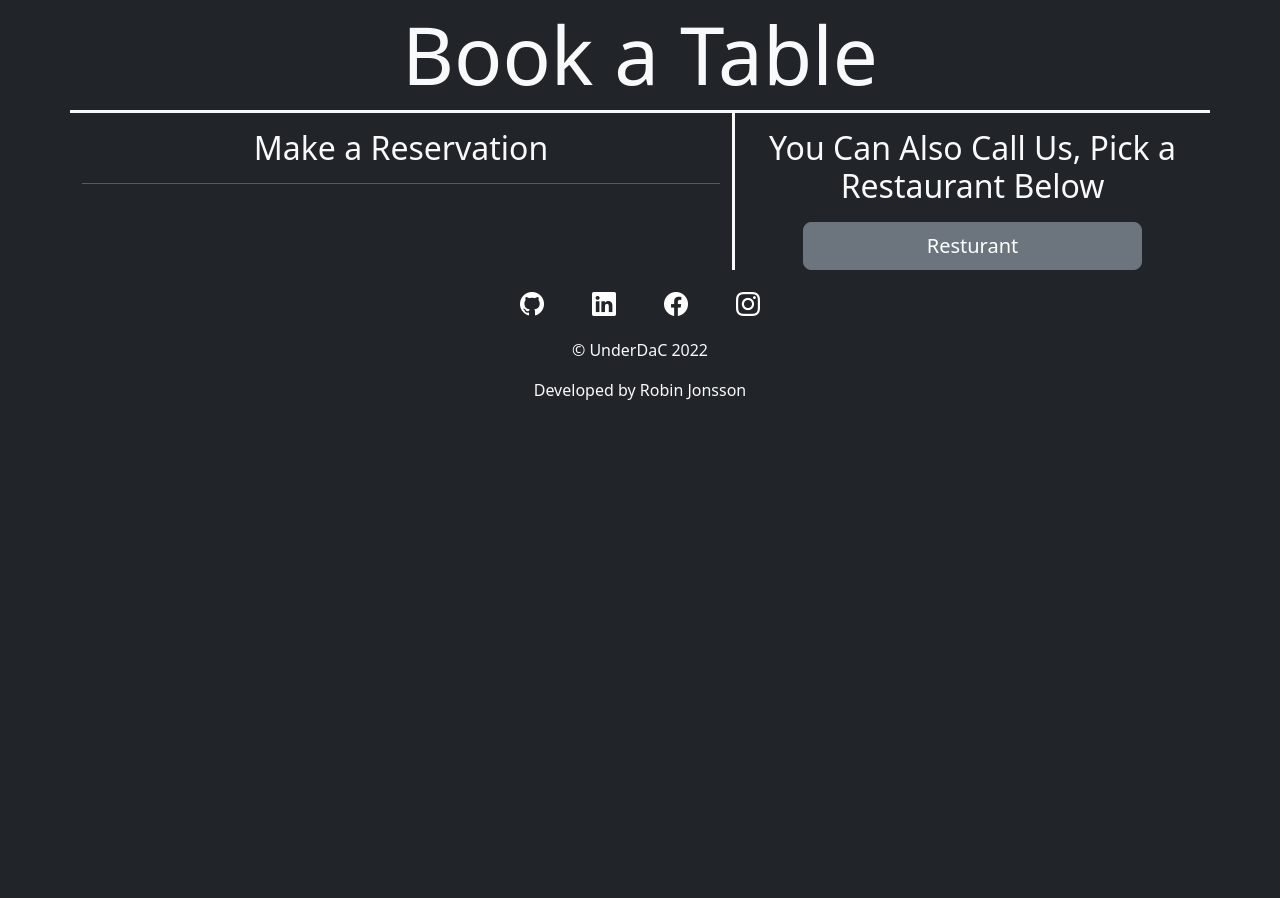
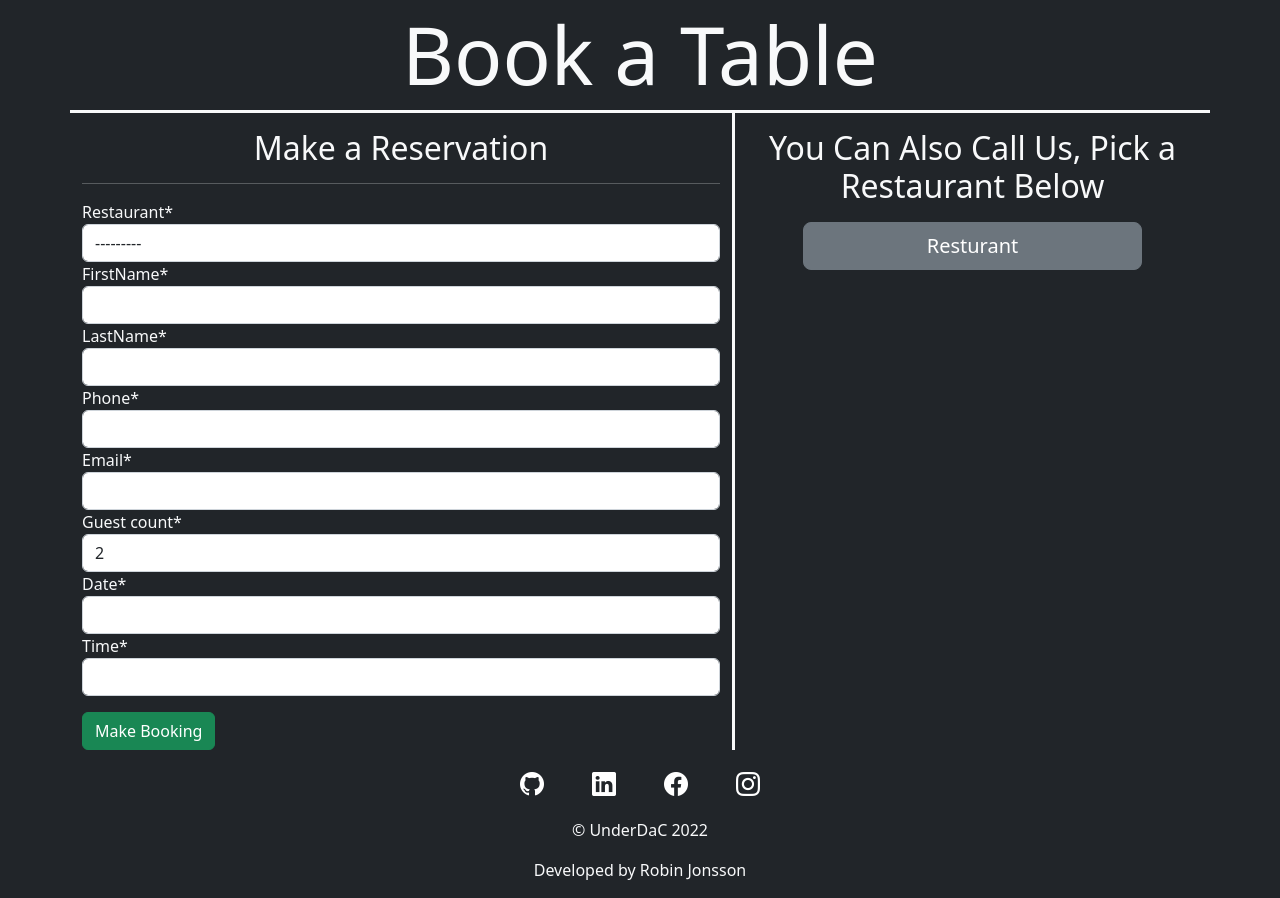
Before and after one commit to RobinGJonsson/UnderDaC, a Django app: page /table_booking/ in a window 1280 px wide. Shown: the part 106-1004 px from the top of the page. Before the commit the page ends 506 px from the top, so only its background shows below. Run offline with Django 3.2, Linux system fonts and the light colour scheme; data that the repository does not hold is empty; some libraries are stand-ins or nearby versions.

Commit message:
Send email to user when booking is made

```diff
--- a/restaurant/forms.py
+++ b/restaurant/forms.py
@@ -13,7 +13,7 @@ class BookingForm(forms.ModelForm):
 
     class Meta:
         model = Booking
-        fields = ('restaurant', 'guest_count', 'date', 'time',)
+        fields = ('restaurant', 'firstName', 'lastName', 'phone', 'email', 'guest_count', 'date', 'time',)
 
 
 class CustomerForm(forms.ModelForm):
--- a/restaurant/models.py
+++ b/restaurant/models.py
@@ -63,6 +63,7 @@ class Booking(models.Model):
     firstName = models.CharField(max_length=200, null=True)
     lastName = models.CharField(max_length=200, null=True)
     phone = models.CharField(max_length=200, null=True)
+    email = models.EmailField(null=True)
     restaurant = models.ForeignKey(
         Restaurant, default=None, null=True, on_delete=models.SET_NULL)
     guest_count = models.IntegerField(default=2, null=True)
@@ -70,7 +71,7 @@ class Booking(models.Model):
     time = models.TimeField(max_length=200, null=True)
 
     def __str__(self):
-        return str(self.customer)
+        return f'{self.firstName} {self.lastName}'
 
 
 class Order(models.Model):
--- a/restaurant/views.py
+++ b/restaurant/views.py
@@ -5,6 +5,8 @@ from .utils import cart_data, check_user_auth
 from .forms import BookingForm, ContactForm, CustomerForm
 from .models import Restaurant, Order, OrderItem, MenuItem, DeliveryInfo, Booking, Customer
 from django.contrib import messages
+from django.core.mail import send_mail
+from django.conf import settings
 
 
 def home(request):
@@ -51,15 +53,24 @@ def table_booking(request):
     customer = check_user_auth(request)
 
     form = BookingForm()
-
     if request.method == 'POST':
         form = BookingForm(request.POST)
         if form.is_valid():
             booking = form.save(commit=False)
-            booking.customer = customer
+            if customer:
+                booking.customer = customer
             booking.save()
+
+            # Send email confirmation
+            send_mail(
+                f'{booking.restaurant} Booking Confirmation',
+                f'Hello {booking.firstName} your booking to {booking.restaurant} has been made for {booking.date} at {booking.time}',
+                'c.robin.g.j@gmail.com',
+                [str(booking.email)],
+                fail_silently=False,
+            )
             messages.add_message(request, messages.INFO,
-                                 'Your Booking Has Been Made')
+                                 'The Booking Confirmation Has Been Sent to Your Email')
 
     context = {'form': form,
                'restaurants': Restaurant.objects.all(),
--- a/templates/table_booking.html
+++ b/templates/table_booking.html
@@ -59,13 +59,11 @@
         <div class="col-lg-7 border-end border-3 border-light">
             <h2 class="text-center mt-3">Make a Reservation</h2>
             <hr>
-            {% if user.is_authenticated %}
             <form method="POST" action="">
                 {% csrf_token %}
                 {{ form|crispy }}
                 <input class="mt-3 btn btn-success" type="submit" value="Make Booking">
             </form>
-            {% endif %}
         </div>
         <div class="col-lg-5 mt-3 fs-5 text-center">
             <h2>You Can Also Call Us, Pick a Restaurant Below</h2>
```
Also changed, not shown: UnderDaC/settings.py (+12 -0 lines), restaurant/migrations/0015_booking_email.py (added).
